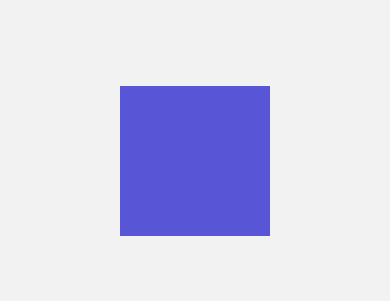
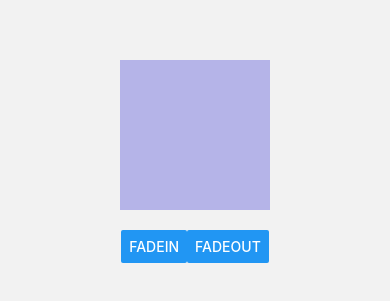
Before and after one commit to mriverap/rn-components, a React Native app: screen /Animation101 in a window 390 px wide. Shown: the part 261-562 px from the top of the page. Built offline with nearby package versions, Linux system fonts and the light colour scheme.

Commit message:
Add animation screen 1

```diff
--- /dev/null
+++ b/src/hooks/useAnimation.tsx
@@ -0,0 +1,50 @@
+import {Animated, Easing} from 'react-native';
+import {useRef} from 'react';
+
+export const useAnimation = () => {
+  const opacity = useRef(new Animated.Value(0.4)).current;
+  const position = useRef(new Animated.Value(0)).current;
+
+  const fadeIn = () => {
+    Animated.timing(opacity, {
+      toValue: 1,
+      duration: 2000,
+      useNativeDriver: true,
+    }).start();
+  };
+
+  const fadeOut = () => {
+    Animated.timing(opacity, {
+      toValue: 0,
+      duration: 2000,
+      useNativeDriver: true,
+    }).start(() => console.log('FadeOut Animation ended.'));
+    Animated.timing(position, {
+      toValue: -200,
+      duration: 3000,
+      useNativeDriver: true,
+    }).start();
+  };
+
+  const startMovingPosition = (
+    initPosition: number,
+    duration: number = 3000,
+  ) => {
+    position.setValue(initPosition);
+
+    Animated.timing(position, {
+      toValue: 0,
+      duration,
+      useNativeDriver: true,
+      //easing: Easing.bounce,
+    }).start();
+  };
+
+  return {
+    opacity,
+    position,
+    fadeIn,
+    fadeOut,
+    startMovingPosition,
+  };
+};
--- a/src/screens/Animation101Screen.tsx
+++ b/src/screens/Animation101Screen.tsx
@@ -1,10 +1,34 @@
-import {StyleSheet, View} from 'react-native';
+import {Animated, Button, StyleSheet, View} from 'react-native';
 import React from 'react';
+import {useAnimation} from '../hooks/useAnimation';
 
 const Animation101Screen = () => {
+  const {opacity, position, fadeIn, fadeOut, startMovingPosition} =
+    useAnimation();
   return (
     <View style={styles.container}>
-      <View style={styles.purpleBox} />
+      <Animated.View
+        style={{
+          ...styles.purpleBox,
+          opacity,
+          marginBottom: 20,
+          transform: [
+            {
+              translateX: position,
+            },
+          ],
+        }}
+      />
+      <View style={{flexDirection: 'row'}}>
+        <Button
+          title="FadeIn"
+          onPress={() => {
+            fadeIn();
+            startMovingPosition(-100);
+          }}
+        />
+        <Button title="FadeOut" onPress={fadeOut} />
+      </View>
     </View>
   );
 };
--- a/src/screens/Animation102Screen.tsx
+++ b/src/screens/Animation102Screen.tsx
@@ -4,7 +4,7 @@ import React from 'react';
 const Animation102Screen = () => {
   return (
     <View style={styles.container}>
-      <View style={styles.purpleBox} />
+      <View style={styles.centerBox} />
     </View>
   );
 };
@@ -17,7 +17,7 @@ const styles = StyleSheet.create({
     justifyContent: 'center',
     alignItems: 'center',
   },
-  purpleBox: {
+  centerBox: {
     backgroundColor: '#F5BC9F',
     width: 150,
     height: 150,
```
